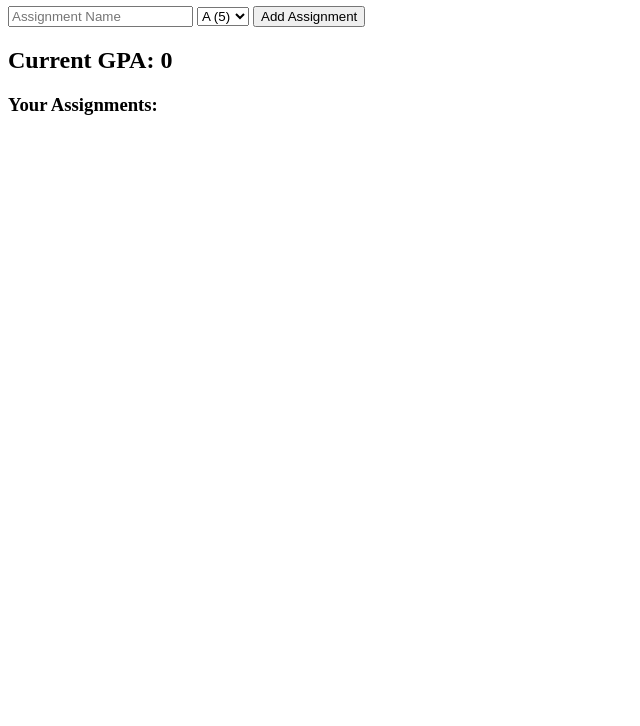
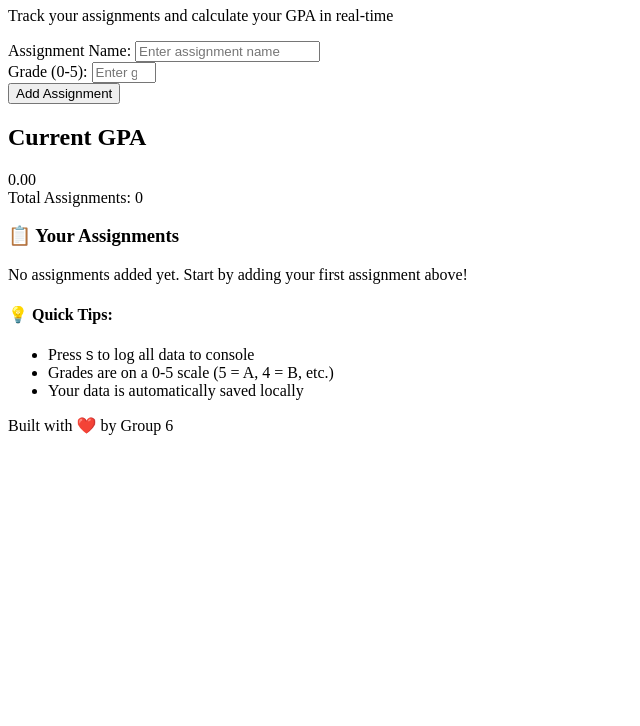
Before and after one commit to n-ruranga/Javascript_GPA_calculator, a plain HTML site: page index.html in a window 1280 px wide. Shown: the part 74-800 px from the top of the page, without its empty margins (0-640 px from the left). Drawn offline with Linux system fonts and the light colour scheme.

Commit message:
update html mockup

```diff
--- a/index.html
+++ b/index.html
@@ -8,28 +8,76 @@
 </head>
 <body>
     <div class="container">
-        <h1>GPA Calculator</h1>
+        <header>
+            <h1>📚 GPA Calculator</h1>
+            <p>Track your assignments and calculate your GPA in real-time</p>
+        </header>
 
-        <div class="input-section">
-            <input type="text" id="assignmentName" placeholder="Assignment Name">
-            <select id="assignmentGrade">
-                <option value="5">A (5)</option>
-                <option value="4">B (4)</option>
-                <option value="3">C (3)</option>
-                <option value="2">D (2)</option>
-                <option value="1">F (1)</option>
-            </select>
-            <button id="addBtn">Add Assignment</button>
-        </div>
+        <main>
+            <!-- Input Section -->
+            <section class="input-section">
+                <div class="form-group">
+                    <label for="assignment-name">Assignment Name:</label>
+                    <input
+                        type="text"
+                        id="assignment-name"
+                        placeholder="Enter assignment name"
+                        maxlength="50"
+                    >
+                </div>
 
-        <div class="gpa-display">
-            <h2>Current GPA: <span id="gpaValue">0</span></h2>
-        </div>
+                <div class="form-group">
+                    <label for="assignment-grade">Grade (0-5):</label>
+                    <input
+                        type="number"
+                        id="assignment-grade"
+                        placeholder="Enter grade"
+                        min="0"
+                        max="5"
+                        step="0.1"
+                    >
+                </div>
 
-        <div class="assignments-list">
-            <h3>Your Assignments:</h3>
-            <ul id="assignmentsContainer"></ul>
-        </div>
+                <button id="add-btn" class="btn btn-primary">Add Assignment</button>
+            </section>
+
+            <!-- GPA Display Section -->
+            <section class="gpa-section">
+                <div class="gpa-display">
+                    <h2>Current GPA</h2>
+                    <div class="gpa-value" id="gpa-display">0.00</div>
+                    <div class="assignments-count">
+                        Total Assignments: <span id="count-display">0</span>
+                    </div>
+                </div>
+            </section>
+
+            <!-- Assignments List Section -->
+            <section class="assignments-section">
+                <h3>📋 Your Assignments</h3>
+                <div id="assignments-list" class="assignments-container">
+                    <div class="empty-state">
+                        <p>No assignments added yet. Start by adding your first assignment above!</p>
+                    </div>
+                </div>
+            </section>
+
+            <!-- Instructions -->
+            <section class="instructions">
+                <div class="tip-box">
+                    <h4>💡 Quick Tips:</h4>
+                    <ul>
+                        <li>Press <kbd>S</kbd> to log all data to console</li>
+                        <li>Grades are on a 0-5 scale (5 = A, 4 = B, etc.)</li>
+                        <li>Your data is automatically saved locally</li>
+                    </ul>
+                </div>
+            </section>
+        </main>
+
+        <footer>
+            <p>Built with ❤️ by Group 6</p>
+        </footer>
     </div>
 
     <script src="script.js"></script>
```
